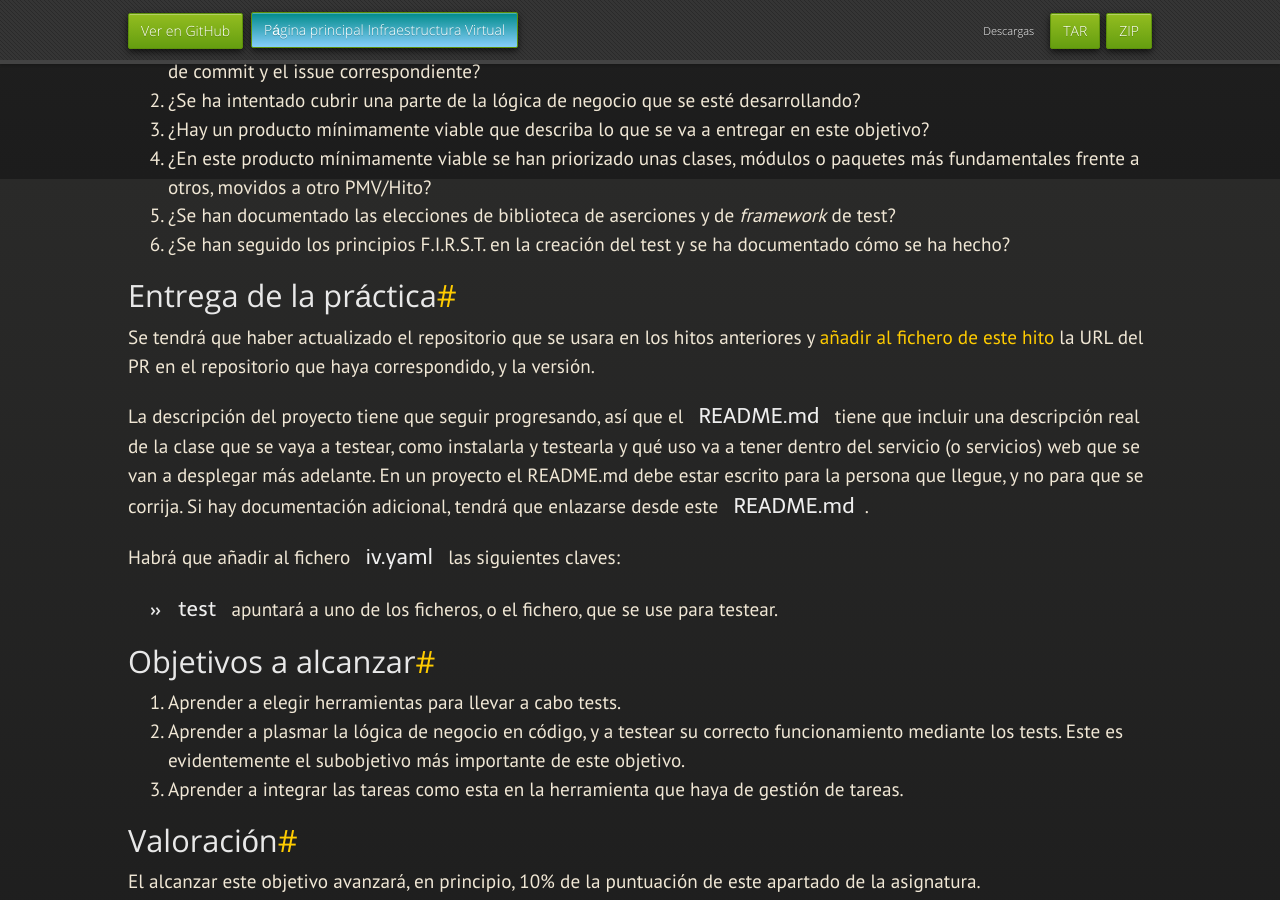
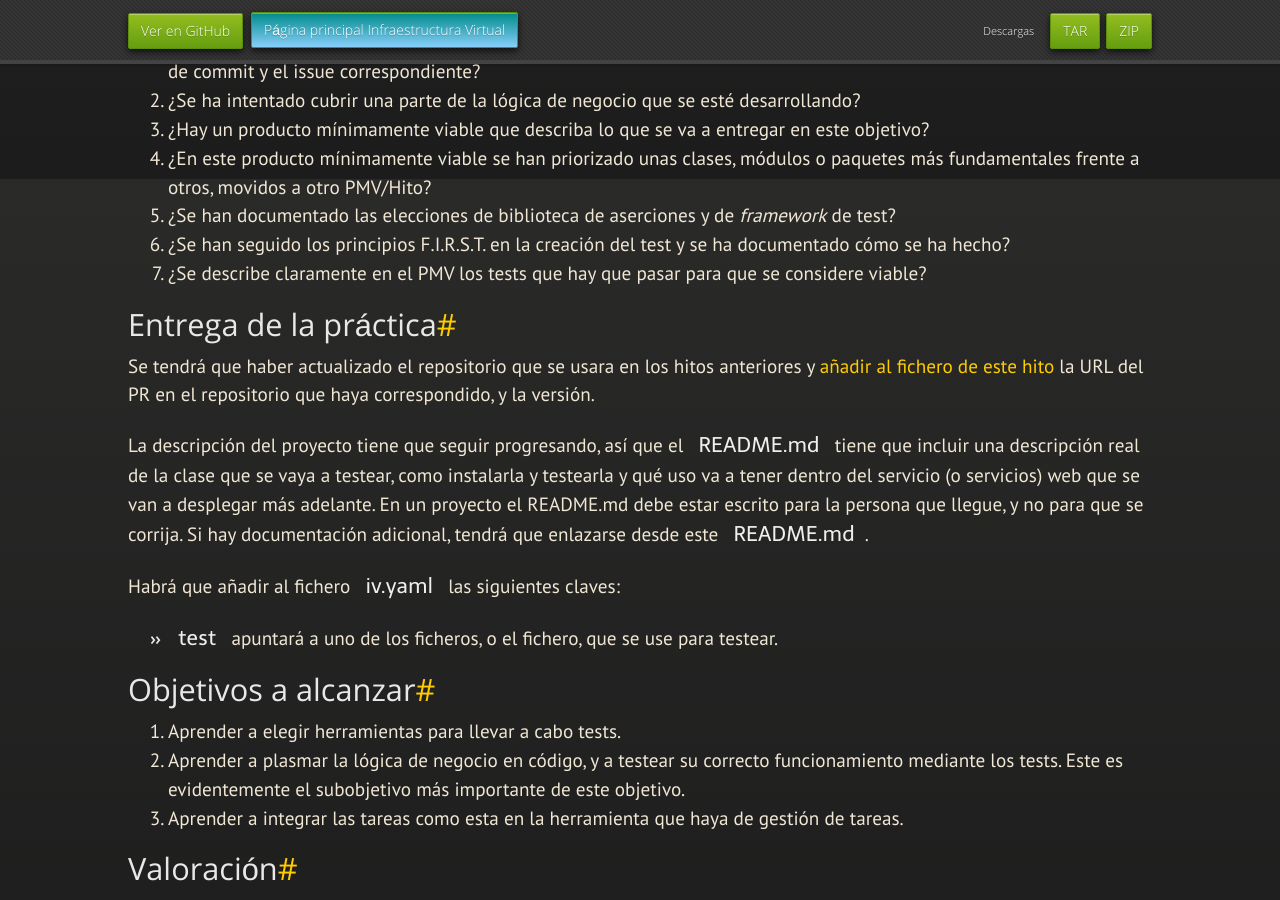
Before and after one commit to JJ/IV, a Jekyll site: the page built from documentos/proyecto/4.Tests.md, in a window 1280 px wide and 900 px high, scrolled down 1621 px. Built offline with Jekyll 4.4.1, drawn with Linux system fonts in a browser that asks for light colours; nearby versions of some CDN libraries; some web fonts are replaced; our own code applies the rules of GitHub Pages for plain Markdown files.

Commit message:
Sync documentos/proyecto/4.Tests.md de master a gh-pages

```diff
--- a/documentos/proyecto/4.Tests.md
+++ b/documentos/proyecto/4.Tests.md
@@ -101,6 +101,8 @@ Además, en este objetivo hazte estas preguntas antes de entregarlo:
    *framework* de test?
 6. ¿Se han seguido los principios F.I.R.S.T. en la creación del test y
    se ha documentado cómo se ha hecho?
+7. ¿Se describe claramente en el PMV los tests que hay que pasar para que se
+   considere viable?
 
 ## Entrega de la práctica
 
```
